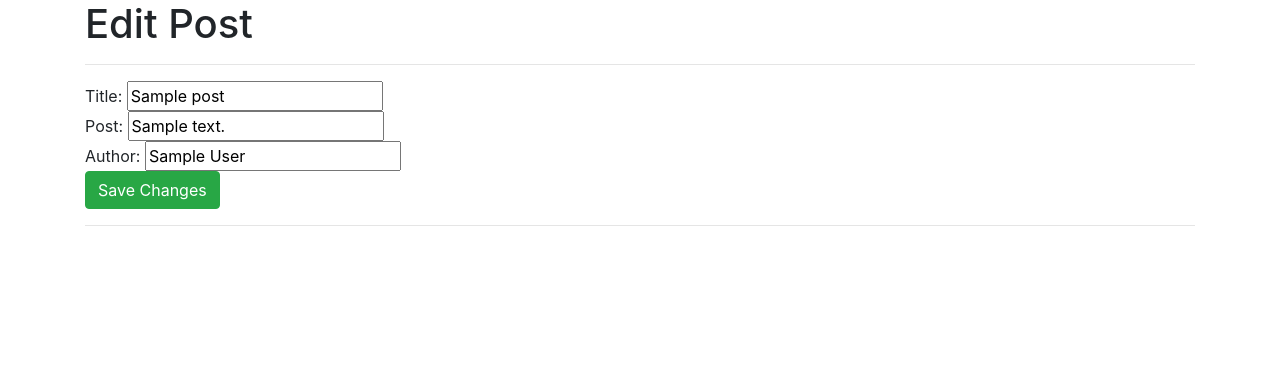
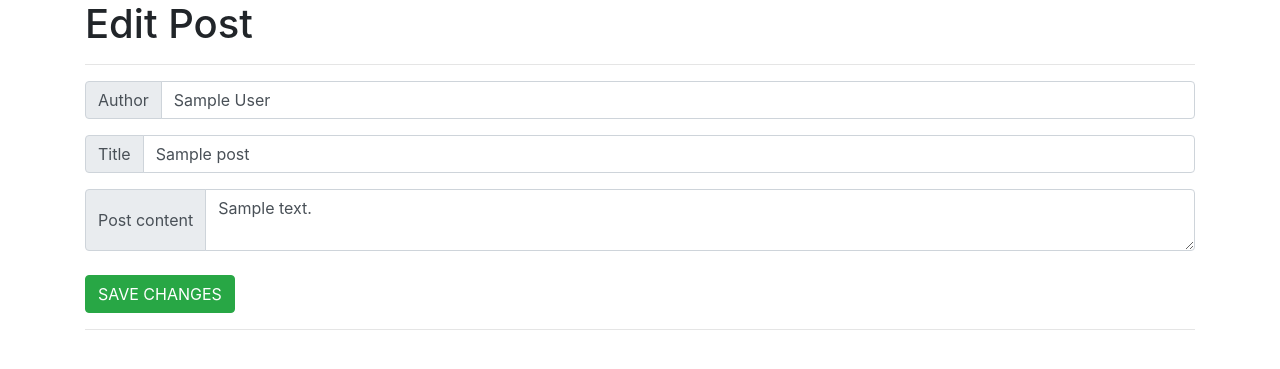
Before and after one commit to MaxHarlan206/Flask-CRUD-Basics, a Flask app: page /posts/edit/1 in a window 1280 px wide. Shown: the part 56-425 px from the top of the page. Run offline with Flask 2, Linux system fonts and the light colour scheme; tables that the repository leaves empty hold one stand-in row (values such as "Sample post"); some libraries are stand-ins or nearby versions.

Commit message:
Update form fields styled attractively

```diff
--- a/templates/edit.html
+++ b/templates/edit.html
@@ -6,13 +6,28 @@
     <H1>Edit Post</H1>
     <hr>
     <form action="/posts/edit/{{post.id}}" method="POST">
-        Title: <input type="text" name="title" id="title" value="{{post.title}}">
+        <div class="input-group mb-3">
+          <div class="input-group-prepend">
+            <span class="input-group-text" id="basic-addon1">Author</span>
+          </div>
+          <input name="author" id="author" type="text" class="form-control" value="{{post.author}}" aria-label="Username" aria-describedby="basic-addon1">
+        </div>
+
+        <div class="input-group mb-3">
+          <div class="input-group-prepend">
+            <span class="input-group-text" id="basic-addon1">Title</span>
+          </div>
+          <input name="title" id="title" type="text" class="form-control" value="{{post.title}}" aria-label="Username" aria-describedby="basic-addon1">
+        </div>
+
+        <div class="input-group">
+          <div class="input-group-prepend">
+            <span class="input-group-text">Post content</span>
+          </div>
+            <textarea name="content" id="content" class="form-control" aria-label="With textarea">{{post.content}}</textarea>
+        </div>
         <br>
-        Post: <input type="text" name="content" id="content" value="{{post.content}}">
-        <br>
-        Author: <input type="text" name="author" id="author" value="{{post.author}}">
-        <br>
-        <input class="btn btn-success" type="submit" value="Save Changes">
+        <input class="btn btn-success" type="submit" value="SAVE CHANGES" role="button">
     </form>
     <hr>
 {% endblock %}
```
Also changed, not shown: posts.db.
